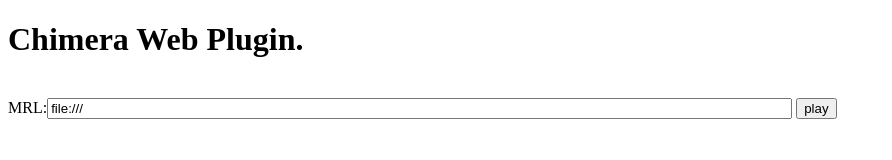
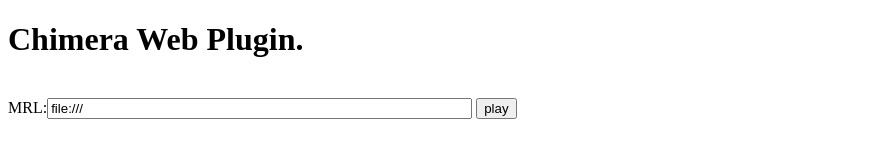
Before and after one commit to RSATom/WebChimera, a plain HTML site: page Chimera.htm in a window 1280 px wide. Shown: the whole page, without its empty margins (0-892 px from the left). Drawn offline with Linux system fonts and the light colour scheme.

Commit message:
chimera.htm: make mrl edit box little shorter

```diff
--- a/Chimera.htm
+++ b/Chimera.htm
@@ -28,7 +28,7 @@
 <!--param name="qml" value="http://example.com/my_cool_ui.qml" /--><!--you can use extern qml file for custom ui-->
 </object><br>
 
-MRL:<INPUT size="90" id="MRL" value="file:///" onkeypress="if (event.keyCode == 13) document.getElementById('play_button').click()">
+MRL:<INPUT size="50" id="MRL" value="file:///" onkeypress="if (event.keyCode == 13) document.getElementById('play_button').click()">
 <button id="play_button" onclick="plugin1().play(getByID('MRL').value)">play</button> <br />
 
 </body>
```
